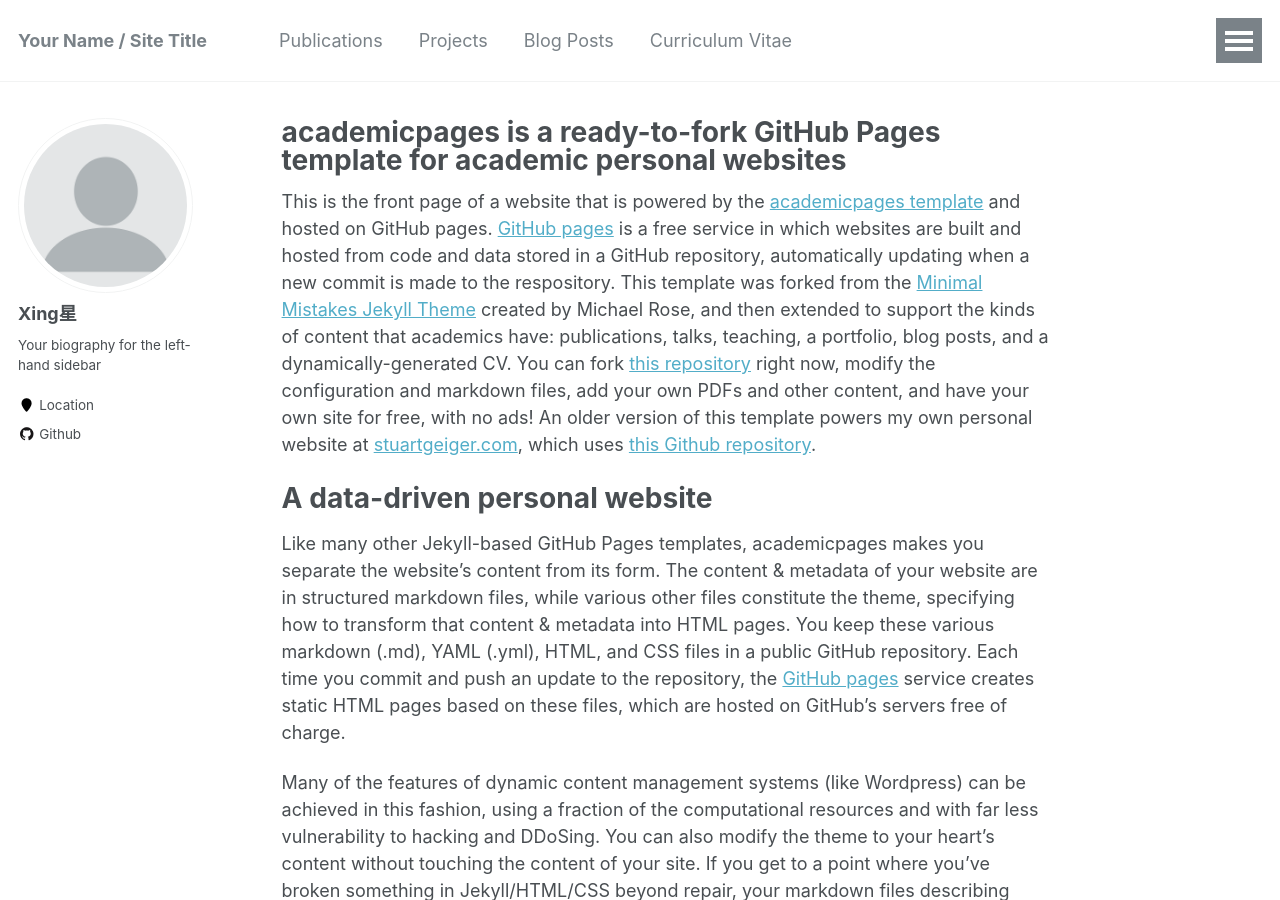
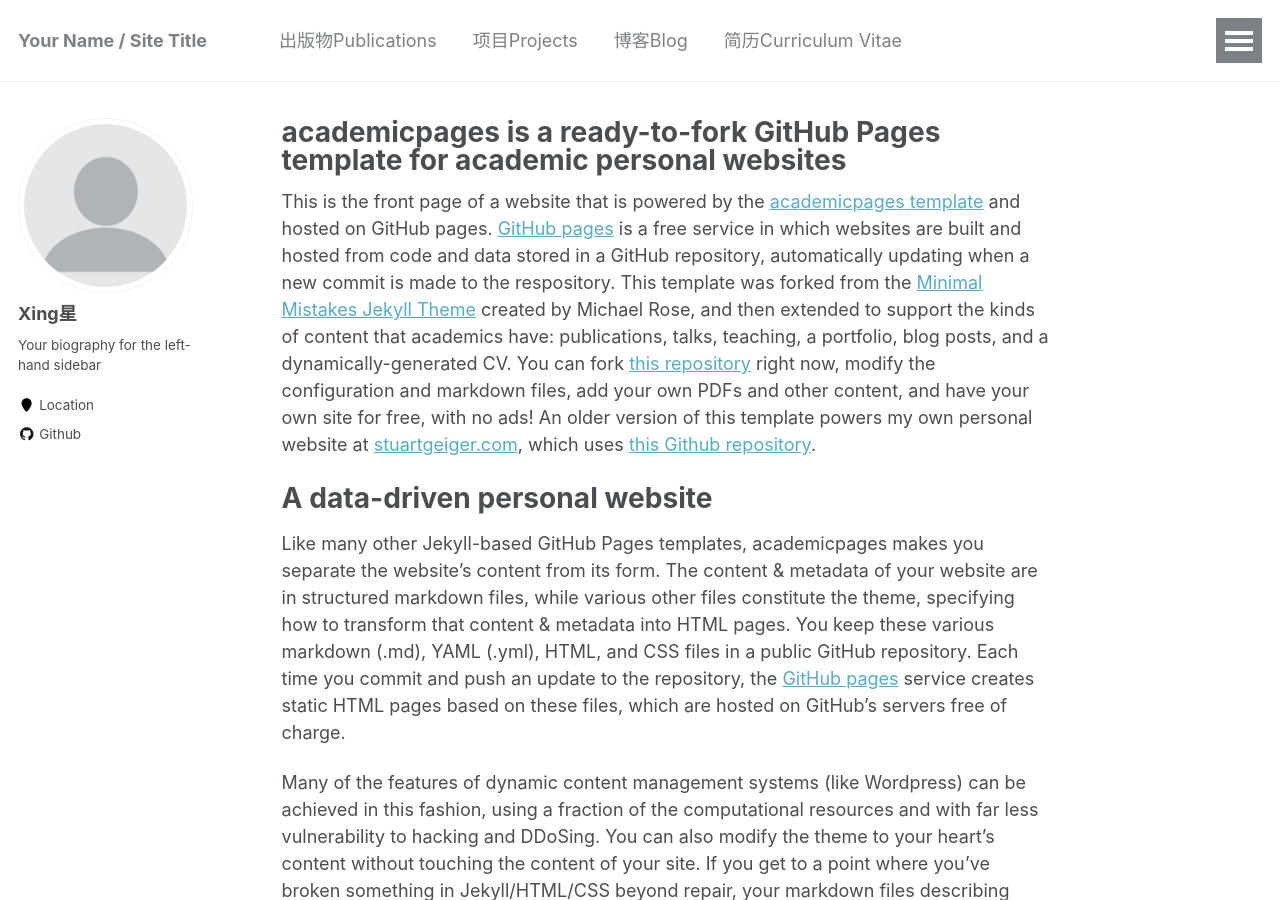
Before and after one commit to CongUcas/CongUcas.github.io, a Jekyll site: the page built from _pages/about.md, in a window 1280 px wide and 900 px high. Built offline with Jekyll 4.4.1, drawn with Linux system fonts in a browser that asks for light colours; nearby versions of some CDN libraries; a script bundle is joined from its source files by our own code; library files that are not in the unit come from our copies.

Commit message:
Add files via upload

```diff
--- a/_data/navigation.yml
+++ b/_data/navigation.yml
@@ -1,12 +1,12 @@
 # main links links
 main:
-  - title: "Publications"
+  - title: "出版物Publications"
     url: /publications/
 
   #- title: "Talks"
   #  url: /talks/
 
-  - title: "Projects"
+  - title: "项目Projects"
     url: /projects/
 
   #- title: "Teaching"
@@ -15,10 +15,10 @@ main:
   #- title: "Portfolio"
   #  url: /portfolio/
 
-  - title: "Blog Posts"
+  - title: "博客Blog"
     url: /year-archive/
 
-  - title: "Curriculum Vitae"
+  - title: "简历Curriculum Vitae"
     url: /curriculum vitae/
 
   #- title: "Guide"
```
